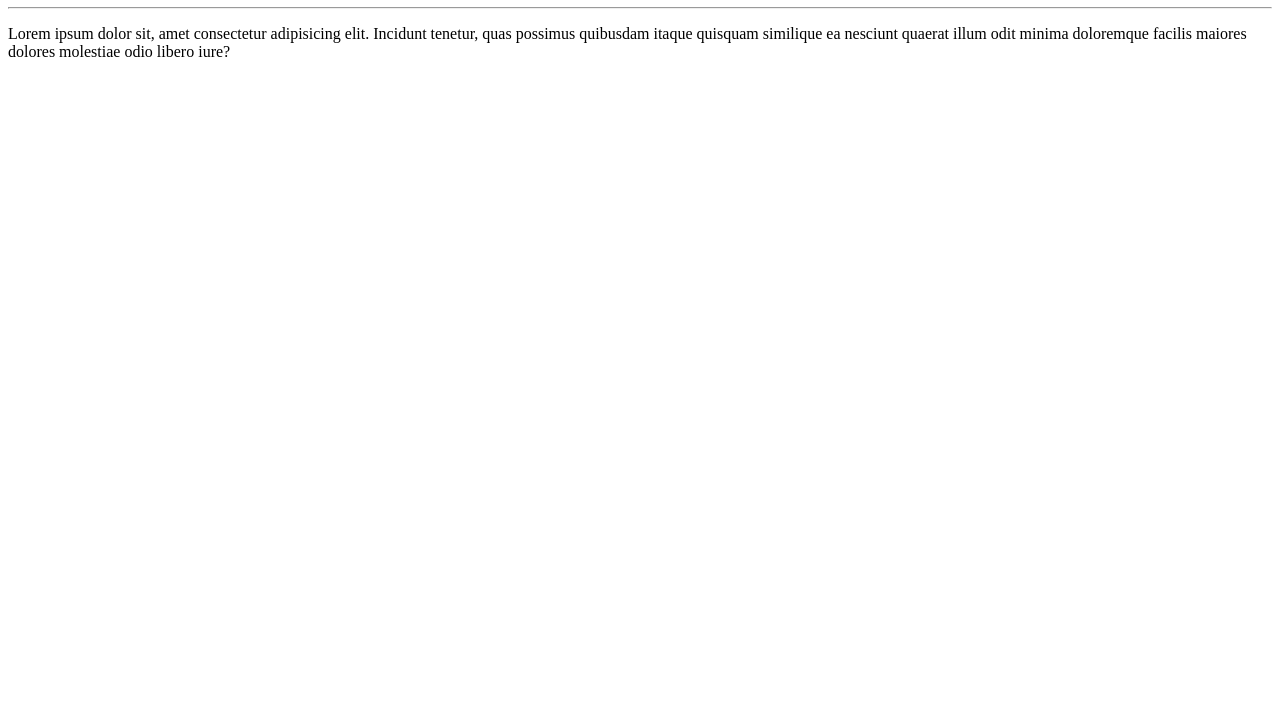
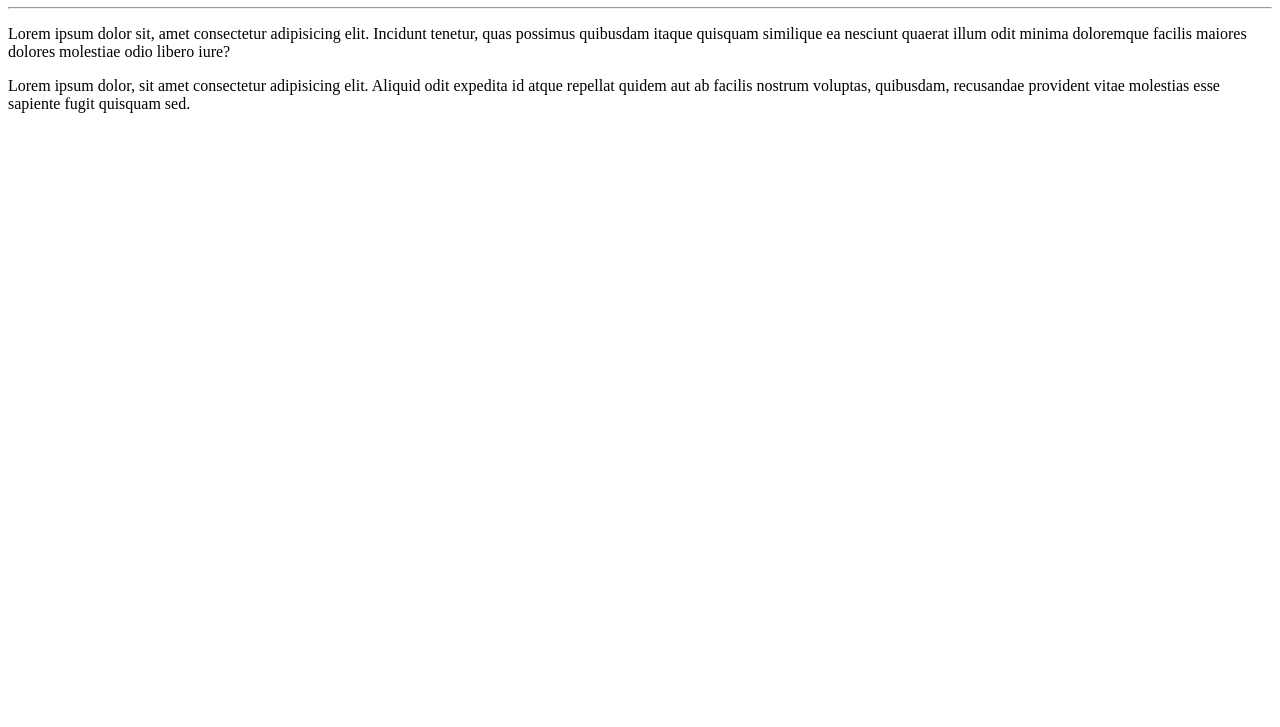
Before and after one commit to JuliaCFreitas/Ola-Mundo, a plain HTML site: page site exemplo/index.html in a window 1280 px wide. Shown: the part 73-800 px from the top of the page. Drawn offline with Linux system fonts and the light colour scheme.

Commit message:
adicionei mais um parágrafo

```diff
--- a/site exemplo/index.html
+++ b/site exemplo/index.html
@@ -12,6 +12,7 @@
     <h1> Olá, mundo!</h1>
     <hr>
     <p>Lorem ipsum dolor sit, amet consectetur adipisicing elit. Incidunt tenetur, quas possimus quibusdam itaque quisquam similique ea nesciunt quaerat illum odit minima doloremque facilis maiores dolores molestiae odio libero iure?</p>
+    <p>Lorem ipsum dolor, sit amet consectetur adipisicing elit. Aliquid odit expedita id atque repellat quidem aut ab facilis nostrum voluptas, quibusdam, recusandae provident vitae molestias esse sapiente fugit quisquam sed.</p>
 </body>
 
 </html>
```
